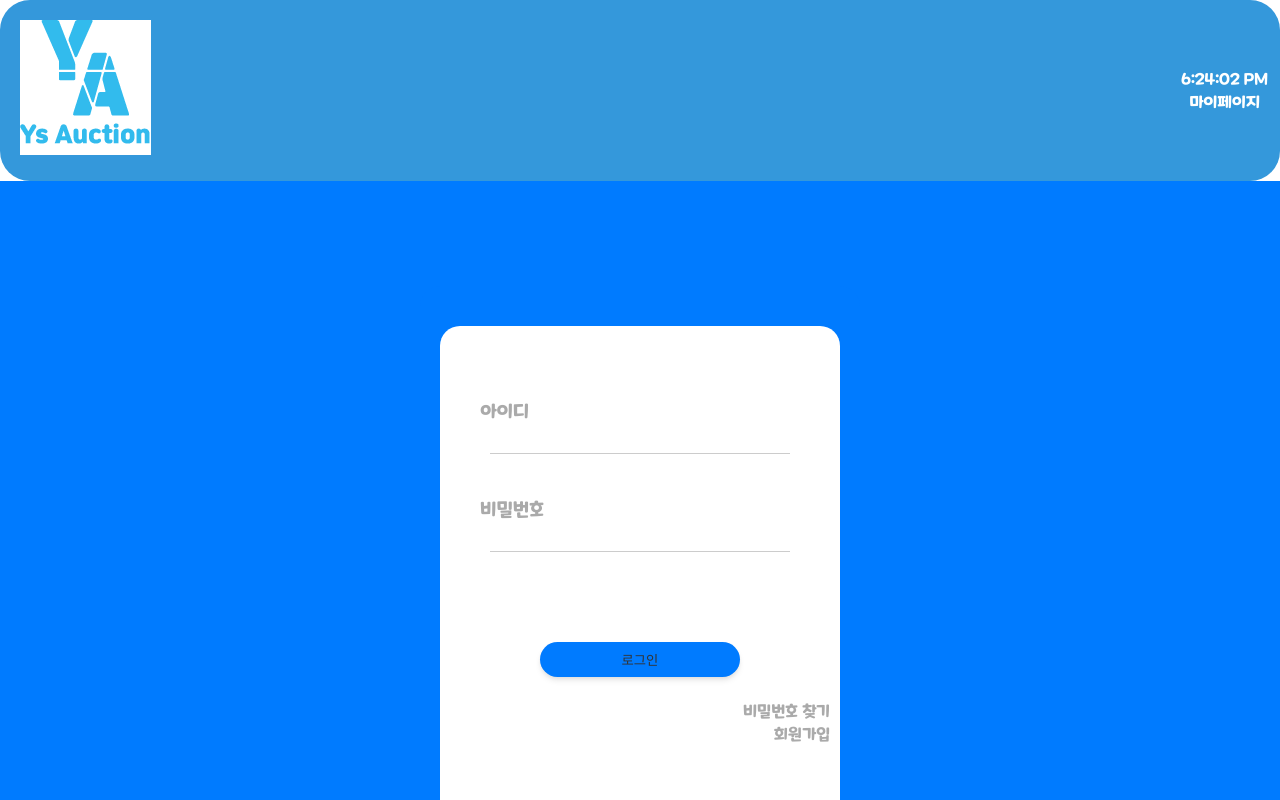
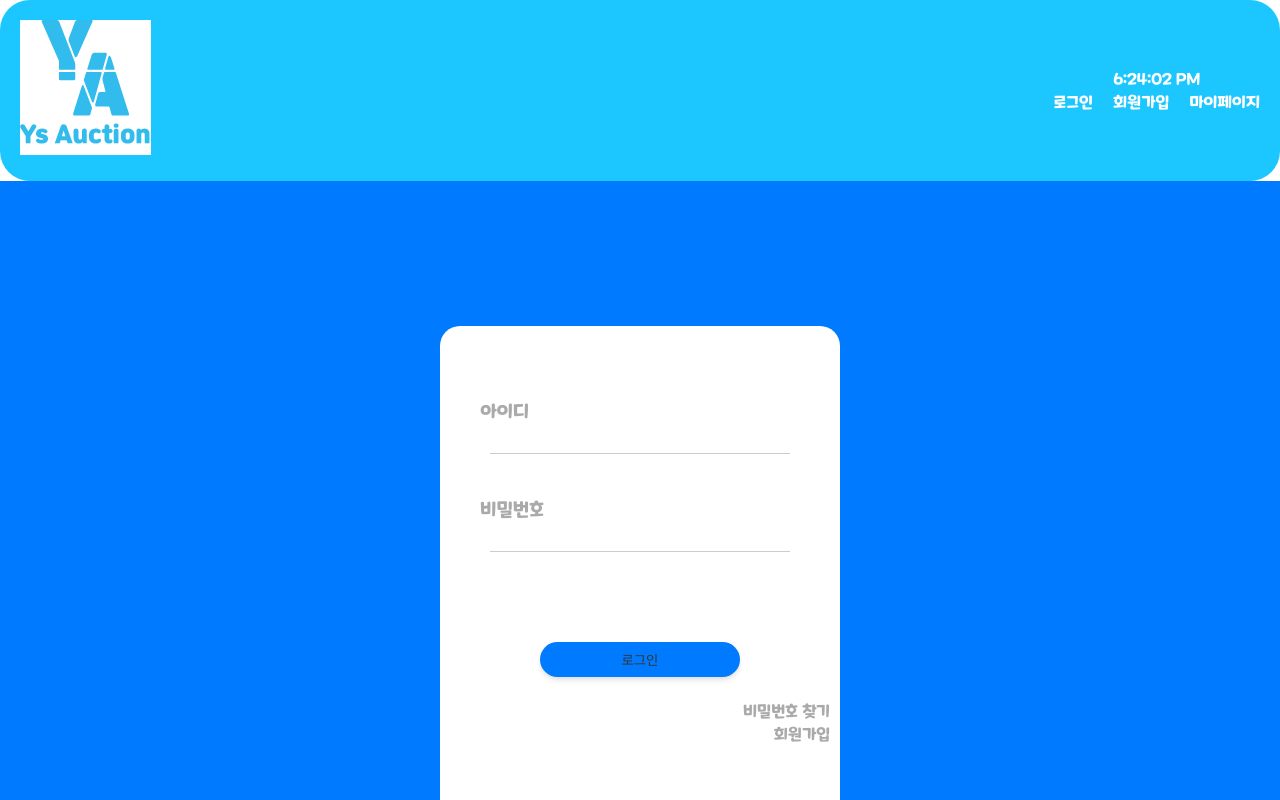
Before and after one commit to HongYeonSeung/YSCoding, a React (Create React App) app in the folder src/main/frontend/: page /login in a window 1280 px wide. Shown: the top 800 px of the page. Built offline with nearby package versions, Linux system fonts and the light colour scheme; no server answers.

Commit message:
11월16일 중간 커밋 로그인 로컬스토리지 초기값 추가

```diff
--- a/src/main/frontend/src/components/ActionBar.css
+++ b/src/main/frontend/src/components/ActionBar.css
@@ -4,7 +4,7 @@
     display: flex;
     justify-content: space-between;
     align-items: center;
-    background-color: #3498db; /* 변경: 배경색 변경 */
+    background-color: #1CC7FF; /* 변경: 배경색 변경 */
     color: #ffffff; /* 변경: 글자색 변경 */
     padding: 10px;
     border-radius: 30px;
--- a/src/main/frontend/src/components/ActionBar.js
+++ b/src/main/frontend/src/components/ActionBar.js
@@ -7,7 +7,7 @@ import { useUser } from './UserContext';
 
 function ActionBar() {
     const [time, setTime] = useState(new Date());
-    const { loginId } = useUser();
+    const { loginId } = useUser("");
 
     const handleLogoutClick = () => {
         // 로그아웃 버튼을 클릭했을 때
@@ -32,8 +32,8 @@ function ActionBar() {
                 <div className="right-section">
                     <div className="time">{time.toLocaleTimeString()}</div>
                     <div className="links">
-                        {loginId === "" && <Link to="/login">로그인</Link>}
-                        {loginId === "" &&  <Link to="/signup">회원가입</Link>}
+                        {loginId == "" && <Link to="/login">로그인</Link>}
+                        {loginId == "" &&  <Link to="/signup">회원가입</Link>}
 
                         <Link to="/myPage">마이페이지</Link>
                     </div>
--- a/src/main/frontend/src/components/UserContext.js
+++ b/src/main/frontend/src/components/UserContext.js
@@ -1,15 +1,24 @@
 // UserContext.js
-import React, { createContext, useContext, useState } from 'react';
+import React, { createContext, useContext, useState, useEffect } from 'react';
 
 const UserContext = createContext();
 
 export const UserProvider = ({ children }) => {
-    const [loginId, setLoginId] = useState(localStorage.getItem('loginId'));
+    const storedLoginId = localStorage.getItem('loginId');
+    const [loginId, setLoginId] = useState(storedLoginId || '');
 
     const setResponseData = (data) => {
         localStorage.setItem('loginId', data);
         setLoginId(data);
     };
+
+    useEffect(() => {
+        // 예를 들어, 초기 로그인 상태를 설정하려면 여기서 작업할 수 있습니다.
+        // 예: storedLoginId 가 없을 경우, 초기 로그인 상태를 설정한다.
+        // if (!storedLoginId) {
+        //   setResponseData("initialLoginId");
+        // }
+    }, []); // 한 번만 실행되도록 []를 전달
 
     return (
         <UserContext.Provider value={{ loginId, setResponseData }}>
```
